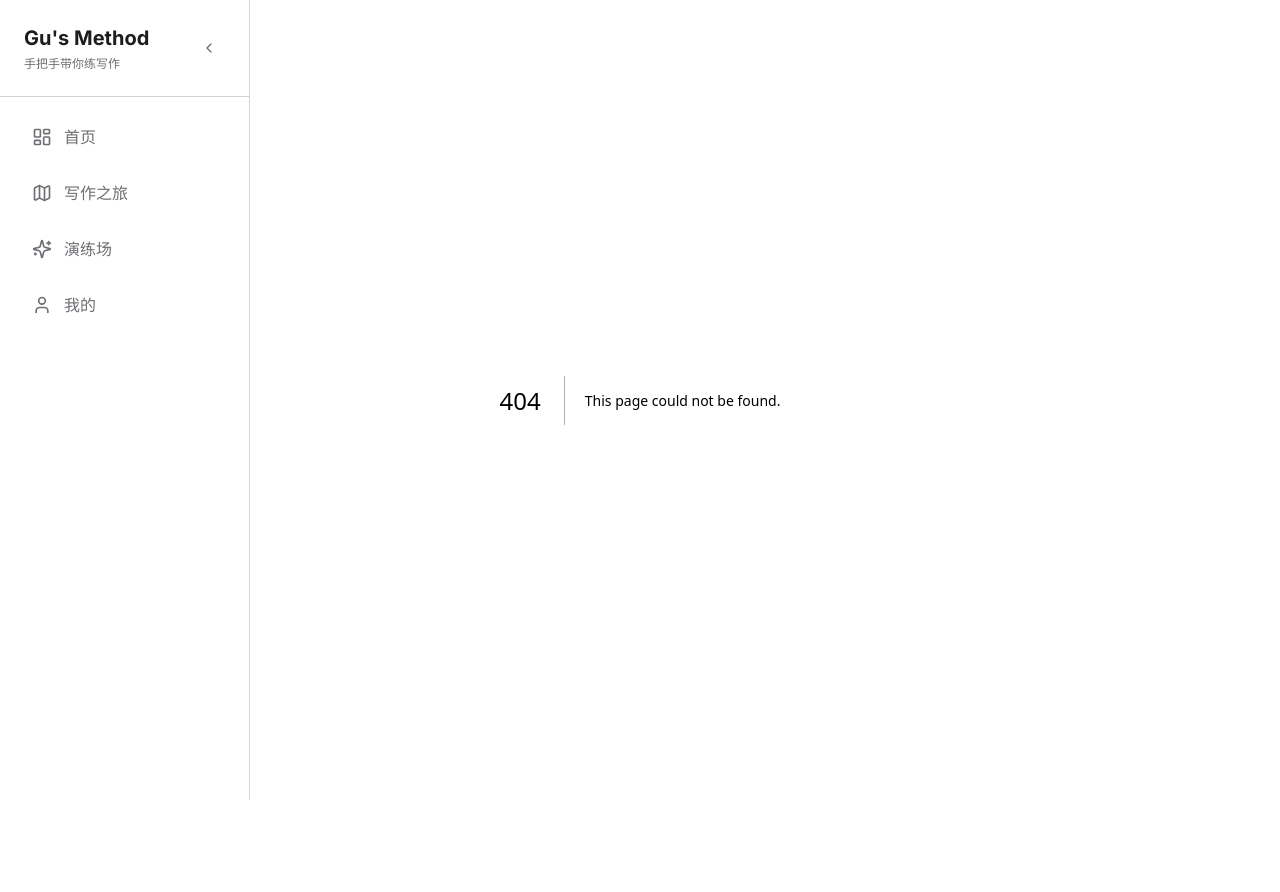
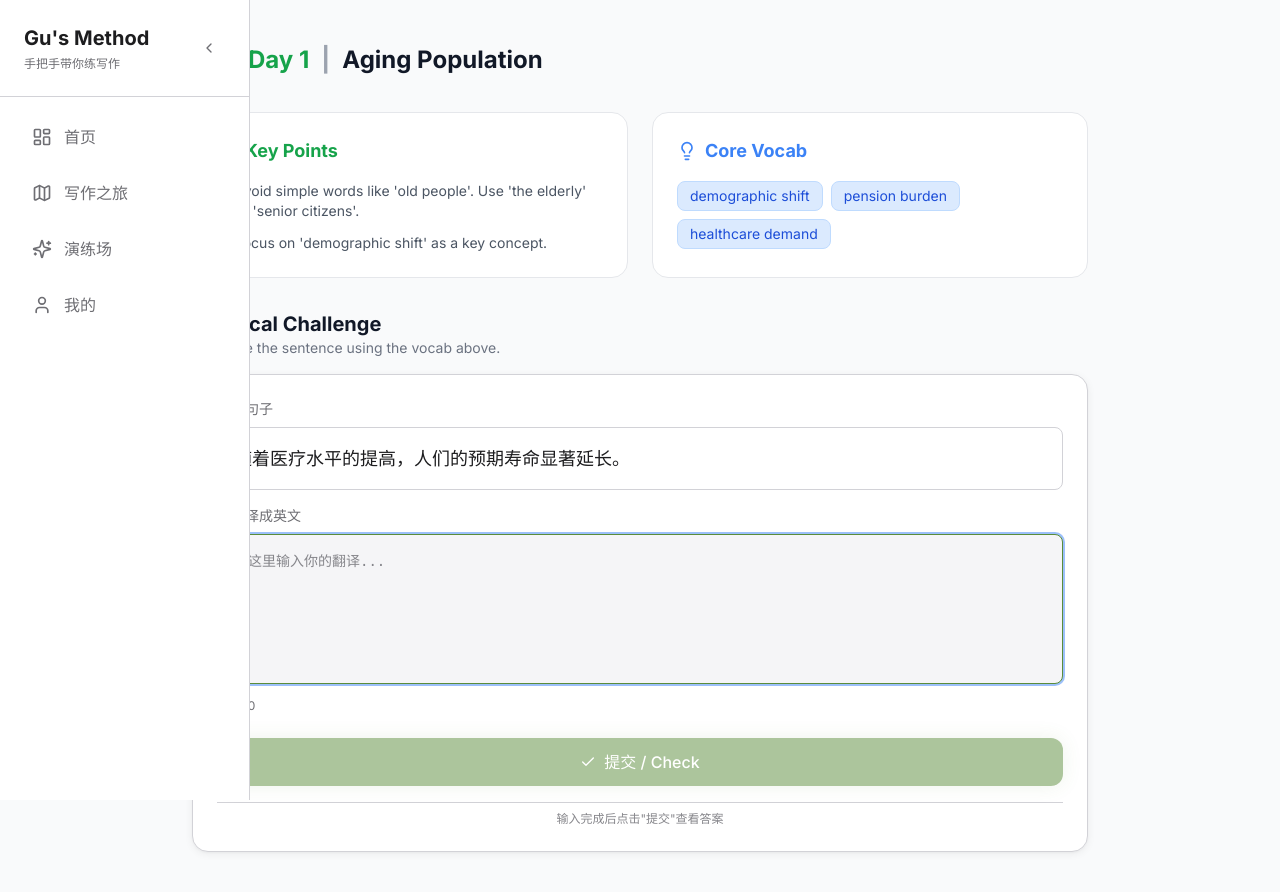
Before and after one commit to kongkong1209/writing, a Next.js app: page /journey/1 in a window 1280 px wide. Before the commit this address had no page. Before the commit the page ends 800 px from the top, so only its background shows below. Built offline with nearby package versions, Linux system fonts and the light colour scheme.

Commit message:
地图练习

```diff
--- /dev/null
+++ b/app/journey/[id]/page.tsx
@@ -0,0 +1,110 @@
+"use client";
+
+import { useParams, useRouter } from "next/navigation";
+import { levelsData } from "@/lib/levels";
+import GrammarCard from "@/components/ui/GrammarCard";
+import Button from "@/components/ui/Button";
+import { ArrowLeft, BookOpen, Lightbulb } from "lucide-react";
+import { motion } from "framer-motion";
+
+export default function LevelPage() {
+  const params = useParams();
+  const router = useRouter();
+  const id = Number(params.id);
+  const level = levelsData[id];
+
+  if (!level) {
+    return (
+      <div className="min-h-screen bg-gray-50 dark:bg-[#0B0C0E] flex items-center justify-center transition-colors duration-300">
+        <div className="text-center">
+          <h1 className="text-2xl font-bold mb-4 text-gray-900 dark:text-white">Level Not Found</h1>
+          <Button onClick={() => router.push("/journey")}>Back to Map</Button>
+        </div>
+      </div>
+    );
+  }
+
+  return (
+    <div className="min-h-screen bg-gray-50 dark:bg-[#0B0C0E] text-gray-900 dark:text-white py-10 px-4 md:px-8 transition-colors duration-300">
+      <div className="max-w-4xl mx-auto space-y-8">
+        {/* Navigation Header */}
+        <div className="flex items-center gap-4">
+          <button
+            onClick={() => router.push("/journey")}
+            className="p-2 hover:bg-gray-200 dark:hover:bg-white/10 rounded-full transition-colors"
+          >
+            <ArrowLeft className="w-6 h-6" />
+          </button>
+          <div>
+            <h1 className="text-2xl font-bold flex items-center gap-3">
+              <span className="text-green-600 dark:text-[#96BF48]">Day {level.id}</span>
+              <span className="text-gray-400">|</span>
+              {level.title}
+            </h1>
+          </div>
+        </div>
+
+        {/* Section A: The Book's Wisdom (Briefing) */}
+        <motion.div
+          initial={{ opacity: 0, y: 20 }}
+          animate={{ opacity: 1, y: 0 }}
+          className="grid md:grid-cols-2 gap-6"
+        >
+          {/* Knowledge Card */}
+          <div className="bg-white dark:bg-[#1A1C1E] border border-gray-200 dark:border-white/5 rounded-2xl p-6 transition-colors">
+            <h2 className="text-lg font-bold mb-4 flex items-center gap-2 text-green-600 dark:text-[#96BF48]">
+              <BookOpen className="w-5 h-5" />
+              Key Points
+            </h2>
+            <ul className="space-y-3">
+              {level.learningPoints.map((point, idx) => (
+                <li key={idx} className="flex gap-3 text-gray-600 dark:text-gray-300 text-sm">
+                  <span className="w-1.5 h-1.5 rounded-full bg-green-600 dark:bg-[#96BF48] mt-2 shrink-0" />
+                  {point}
+                </li>
+              ))}
+            </ul>
+          </div>
+
+          {/* Vocab Card */}
+          <div className="bg-white dark:bg-[#1A1C1E] border border-gray-200 dark:border-white/5 rounded-2xl p-6 transition-colors">
+            <h2 className="text-lg font-bold mb-4 flex items-center gap-2 text-blue-500 dark:text-blue-400">
+              <Lightbulb className="w-5 h-5" />
+              Core Vocab
+            </h2>
+            <div className="flex flex-wrap gap-2">
+              {level.vocab.map((word, idx) => (
+                <span
+                  key={idx}
+                  className="px-3 py-1 bg-blue-100 dark:bg-blue-500/10 text-blue-700 dark:text-blue-300 border border-blue-200 dark:border-blue-500/20 rounded-lg text-sm"
+                >
+                  {word}
+                </span>
+              ))}
+            </div>
+          </div>
+        </motion.div>
+
+        {/* Section B: The Challenge (Practice) */}
+        <motion.div
+          initial={{ opacity: 0, y: 20 }}
+          animate={{ opacity: 1, y: 0 }}
+          transition={{ delay: 0.2 }}
+        >
+          <div className="mb-4">
+            <h2 className="text-xl font-bold text-gray-900 dark:text-white">Practical Challenge</h2>
+            <p className="text-gray-500 dark:text-gray-400 text-sm">
+              Translate the sentence using the vocab above.
+            </p>
+          </div>
+
+          <GrammarCard
+            chinese={level.challenge.chinese}
+            english={level.challenge.standardEnglish}
+            explanation={level.challenge.tips}
+          />
+        </motion.div>
+      </div>
+    </div>
+  );
+}
--- a/app/journey/page.tsx
+++ b/app/journey/page.tsx
@@ -2,6 +2,8 @@
 
 import { motion } from "framer-motion";
 import { Lock, Star } from "lucide-react";
+import Link from "next/link";
+import { levelsData } from "@/lib/levels";
 
 const levels = Array.from({ length: 31 }, (_, i) => {
   const day = i + 1;
@@ -9,8 +11,10 @@
   if (day <= 4) status = "completed";
   if (day === 5) status = "active";
 
+  // Use title from levelsData if available, otherwise use fallback
+  const levelData = levelsData[day];
   const titles = ["Aging", "Environment", "Education", "Tech", "Crime"];
-  const title = titles[(day - 1) % titles.length] || `Topic ${day}`;
+  const title = levelData?.title || titles[(day - 1) % titles.length] || `Topic ${day}`;
 
   return { day, title, status };
 });
@@ -58,6 +62,8 @@
                 >
                   {/* CARD */}
                   <div className={`w-[45%] ${isLeft ? "text-right" : "text-left"}`}>
+                    {!isLocked ? (
+                      <Link href={`/journey/${level.day}`}>
                         <div
                           className={`
                             relative inline-block w-full max-w-[280px] p-4 rounded-2xl border-b-4 transition-all duration-300 group cursor-pointer
@@ -79,7 +85,6 @@
                               Day {level.day}
                             </span>
                             {isCompleted && <Star className="w-4 h-4 text-yellow-500 fill-yellow-500" />}
-                        {isLocked && <Lock className="w-4 h-4 text-gray-400 dark:text-gray-600" />}
                           </div>
 
                           <h3
@@ -98,6 +103,26 @@
                             <div className="absolute -right-2 -top-2 w-4 h-4 bg-green-500 dark:bg-[#96BF48] rounded-full animate-ping" />
                           )}
                         </div>
+                      </Link>
+                    ) : (
+                      <div
+                        className={`
+                          relative inline-block w-full max-w-[280px] p-4 rounded-2xl border-b-4 transition-all duration-300 group cursor-not-allowed
+                          bg-gray-100 dark:bg-[#141517] border-gray-200 dark:border-[#2A2D30] border-b-gray-300 dark:border-b-black opacity-80
+                        `}
+                      >
+                        <div className="flex items-center justify-between mb-2">
+                          <span className="text-xs font-bold uppercase tracking-wider text-gray-400 dark:text-gray-500">
+                            Day {level.day}
+                          </span>
+                          <Lock className="w-4 h-4 text-gray-400 dark:text-gray-600" />
+                        </div>
+
+                        <h3 className="text-lg font-bold transition-colors text-gray-400 dark:text-gray-500">
+                          {level.title}
+                        </h3>
+                      </div>
+                    )}
                   </div>
 
                   {/* CONNECTOR DOT */}
--- /dev/null
+++ b/lib/levels.ts
@@ -0,0 +1,96 @@
+export interface LevelData {
+  id: number;
+  title: string;
+  desc: string;
+  learningPoints: string[]; // Key takeaways from the book
+  vocab: string[]; // Key collocations
+  challenge: {
+    chinese: string;
+    standardEnglish: string; // The book's answer
+    tips: string; // AI prompt context or explanation
+  };
+}
+
+export const levelsData: Record<number, LevelData> = {
+  1: {
+    id: 1,
+    title: "Aging Population",
+    desc: "Day 1 focuses on the causes and effects of an aging society.",
+    learningPoints: [
+      "Avoid simple words like 'old people'. Use 'the elderly' or 'senior citizens'.",
+      "Focus on 'demographic shift' as a key concept.",
+    ],
+    vocab: ["demographic shift", "pension burden", "healthcare demand"],
+    challenge: {
+      chinese: "随着医疗水平的提高，人们的预期寿命显著延长。",
+      standardEnglish:
+        "With the improvement of medical care, people's life expectancy has been significantly extended.",
+      tips: "Pay attention to the passive voice and the noun phrase 'life expectancy'.",
+    },
+  },
+  2: {
+    id: 2,
+    title: "Environment Protection",
+    desc: "Day 2 discusses global warming and individual responsibilities.",
+    learningPoints: [
+      "Use 'environmental degradation' instead of just 'pollution'.",
+      "Highlight 'sustainable development'.",
+    ],
+    vocab: ["carbon footprint", "sustainable development", "renewable energy"],
+    challenge: {
+      chinese: "保护环境不仅是政府的责任，也是每个公民的义务。",
+      standardEnglish:
+        "Protecting the environment is not only the responsibility of the government but also the duty of every citizen.",
+      tips: "Use 'not only... but also...'. Consider using 'obligation' or 'duty'.",
+    },
+  },
+  3: {
+    id: 3,
+    title: "Education",
+    desc: "Day 3 explores the role of education in personal development.",
+    learningPoints: [
+      "Use 'academic achievement' instead of 'good grades'.",
+      "Emphasize 'lifelong learning' as a concept.",
+    ],
+    vocab: ["academic achievement", "lifelong learning", "educational attainment"],
+    challenge: {
+      chinese: "教育不仅仅是传授知识，更是培养批判性思维能力。",
+      standardEnglish:
+        "Education is not merely about imparting knowledge but also about cultivating critical thinking skills.",
+      tips: "Use 'not merely... but also...' structure. Focus on 'cultivating' and 'critical thinking'.",
+    },
+  },
+  4: {
+    id: 4,
+    title: "Technology",
+    desc: "Day 4 examines the impact of technology on society.",
+    learningPoints: [
+      "Use 'technological advancement' instead of 'new technology'.",
+      "Distinguish between 'benefits' and 'drawbacks'.",
+    ],
+    vocab: ["technological advancement", "digital divide", "automation"],
+    challenge: {
+      chinese: "虽然科技带来了便利，但也导致了就业机会的减少。",
+      standardEnglish:
+        "Although technology has brought convenience, it has also led to a reduction in employment opportunities.",
+      tips: "Use 'Although... it has also...' structure. Pay attention to 'reduction' vs 'decrease'.",
+    },
+  },
+  5: {
+    id: 5,
+    title: "Crime & Law",
+    desc: "Day 5 discusses the purpose of imprisonment.",
+    learningPoints: [
+      "Distinguish between 'deterrence' (威慑) and 'rehabilitation' (改造).",
+      "Use formal subjects like 'incarceration' instead of just 'jail'.",
+    ],
+    vocab: ["deterrent effect", "rehabilitation program", "first-time offender"],
+    challenge: {
+      chinese: "监禁不仅是为了惩罚罪犯，更是为了威慑潜在的犯罪者。",
+      standardEnglish:
+        "Imprisonment serves not only to punish offenders but also to act as a deterrent to potential criminals.",
+      tips: "Use the 'not only... but also...' structure. Focus on 'deterrent'.",
+    },
+  },
+  // You can extend this list later
+};
```
Lines whose indentation alone changed are shown as unchanged.
